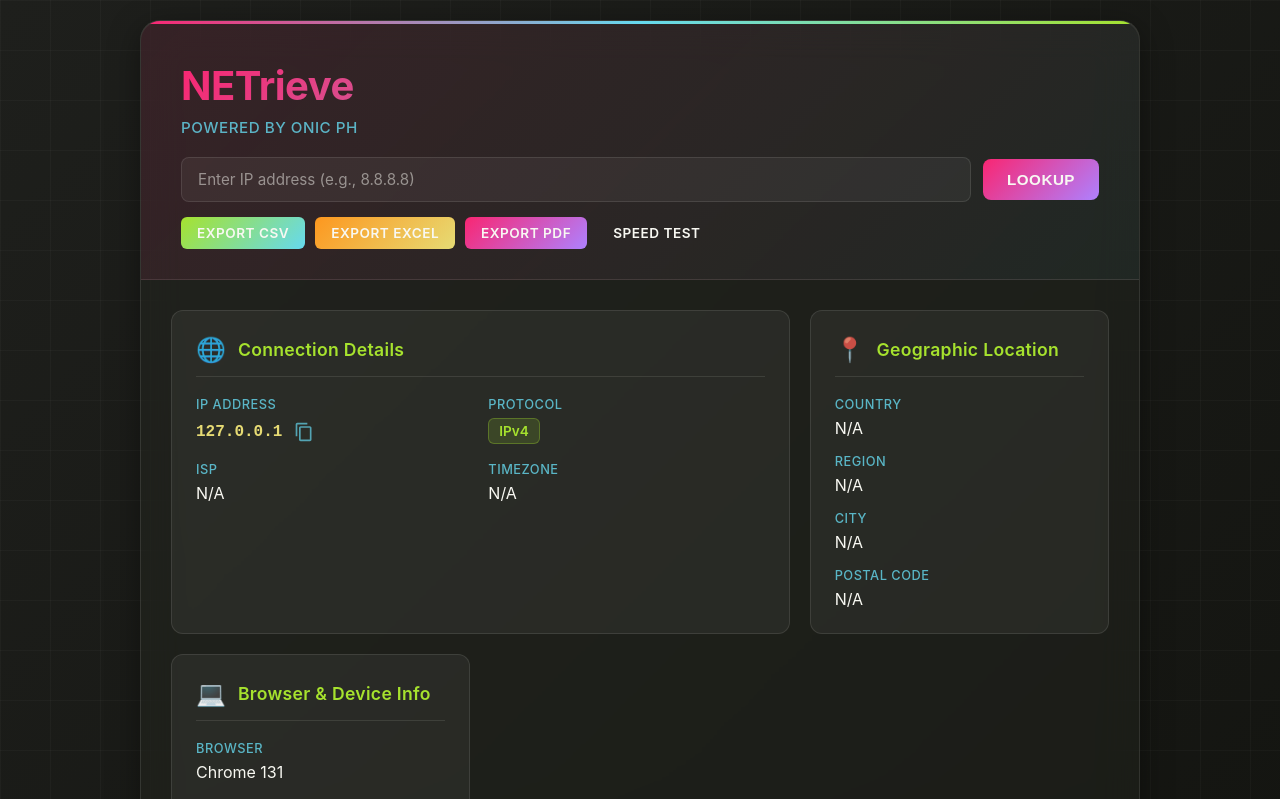
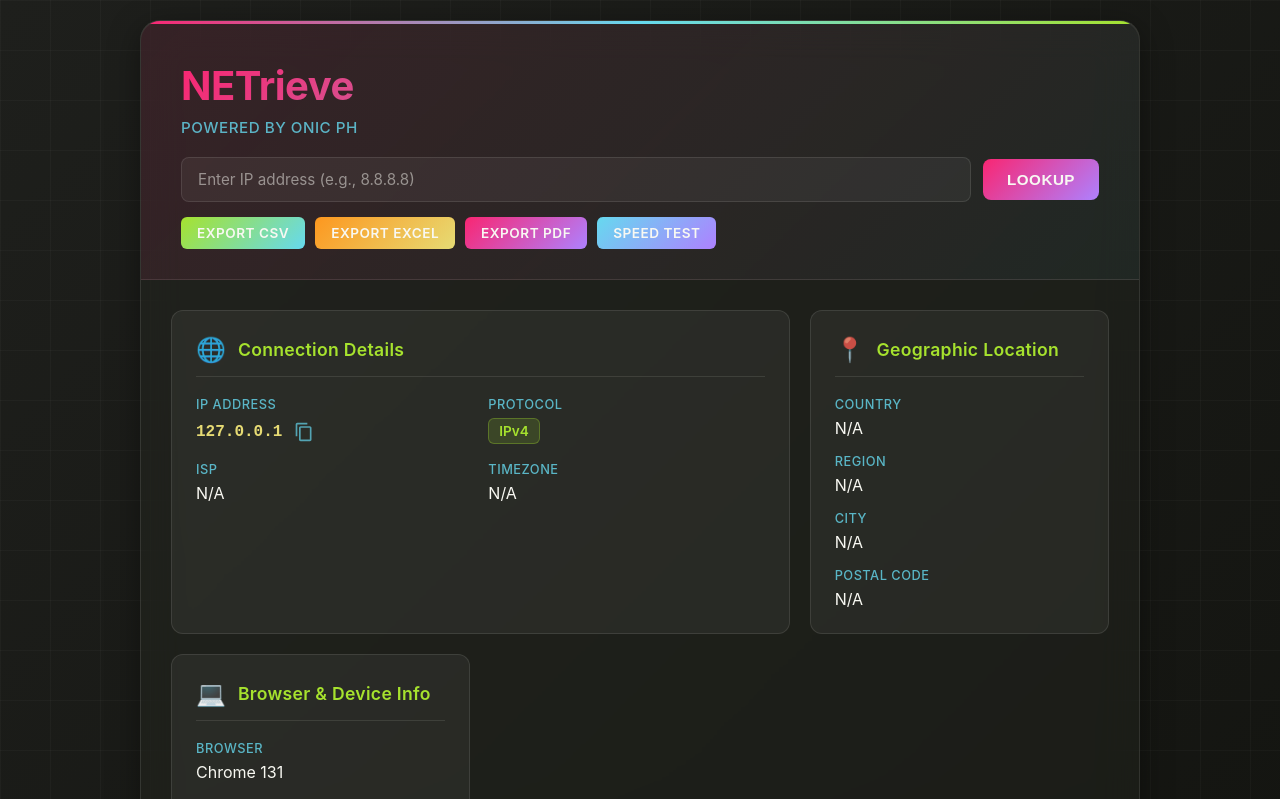
Before and after one commit to Jkmendoza007/system-integ, a Flask app: page / in a window 1280 px wide. Shown: the top 799 px of the page. Run offline with Flask 3, Linux system fonts and the light colour scheme.

Commit message:
Update style.css

```diff
--- a/static/style.css
+++ b/static/style.css
@@ -455,3 +455,8 @@ body {
   margin: 12px;
   font-size: 0.9rem;
 }
+
+.speed-btn {
+  background: linear-gradient(135deg, var(--monokai-blue), var(--monokai-purple));
+  background: linear-gradient(135deg, var(--monokai-cyan), var(--monokai-purple));
+}
```
